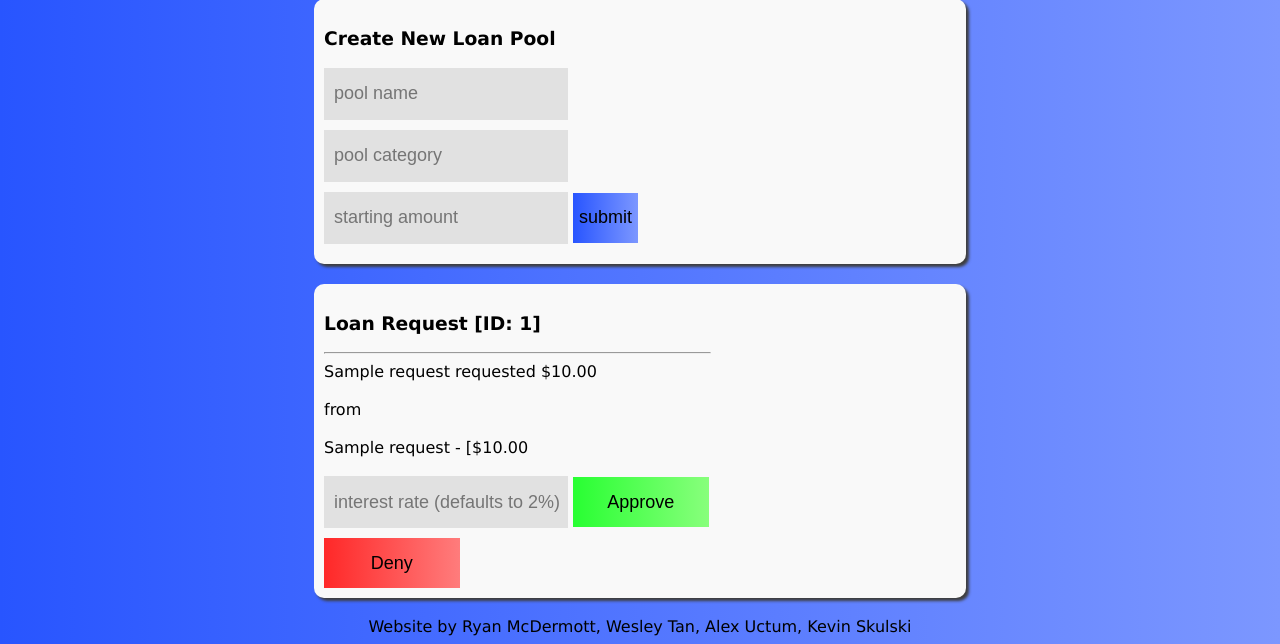
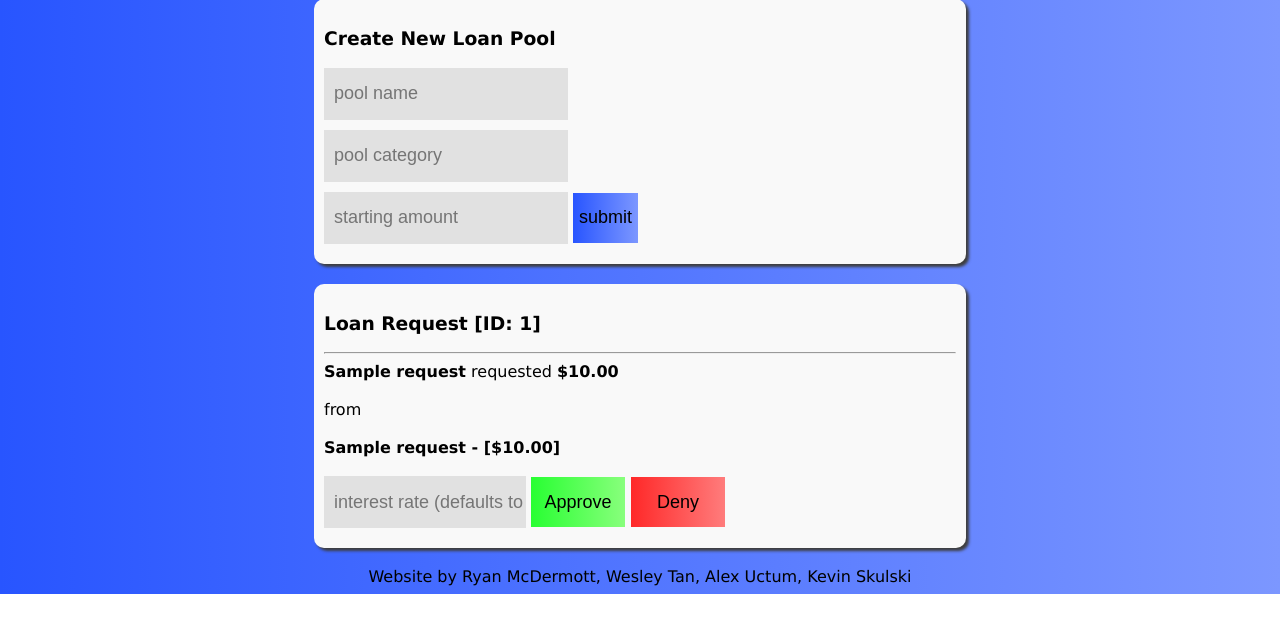
Before and after one commit to tanwesley/microlending_project, a Flask app: template app/templates/bankManagement.html in a window 1280 px wide. Shown: the part 442-1086 px from the top of the page. After the commit the page ends 1036 px from the top, so only its background shows below. Run offline with Flask 2, Linux system fonts and the light colour scheme; the template is opened without the code that fills it: values that come from a table or form of the project are taken from there, others are empty; tables that the repository leaves empty hold one stand-in row (values such as "Sample post"); parts of the project's set-up code (start-up, migrations or seed data) failed here and were passed over.

Commit message:
Made bankManagement page a little prettier

```diff
--- a/app/static/styles/poolStyle.css
+++ b/app/static/styles/poolStyle.css
@@ -48,7 +48,7 @@ button:hover {
 
 .approveButton {
     background-image: linear-gradient(to right, #28FF32, #88FF7C);
-    width: 35%;
+    width: 15%;
 }
 .approveButton:hover {
     background-image: linear-gradient(to right, #3BFF3E, #9BFF8B);
@@ -56,7 +56,7 @@ button:hover {
 
 .denyButton {
     background-image: linear-gradient(to right, #FF2828, #FF7C7C);
-    width: 35%;
+    width: 15%;
 }
 .denyButton:hover {
     background-image: linear-gradient(to right, #FF3B3B, #FF8B8B);
@@ -109,8 +109,10 @@ form {
 }
 .contribute {
     padding-left: 10px;
+    width: auto;
 }
 .request {
     padding-right: 10px;
+    width: auto;
     float: right;
 }
--- a/app/templates/bankManagement.html
+++ b/app/templates/bankManagement.html
@@ -40,16 +40,16 @@
     <!-- Approve/deny loan requests -->
     <div class="container">
         {% for loanRequest in loanRequests %}
-            <form method="post">
+            <form method="post" style="width: 100%;">
                 <h3>Loan Request [ID: {{ loanRequest.id }}]</h3>
                 <hr>
-                <span>{{ loanRequest.requester_name }} requested ${{ "%.2f" | format(loanRequest.amount) }}</span>
+                <span><strong>{{ loanRequest.requester_name }}</strong> requested <strong>${{ "%.2f" | format(loanRequest.amount) }}</strong></span>
                 <br><br>
                 <span>from</span>
                 <br><br>
-                <span>{{ loanRequest.pool_name }} - [${{ "%.2f" | format(loanRequest.pool_amount) }}</span>
+                <span><strong>{{ loanRequest.pool_name }} - [${{ "%.2f" | format(loanRequest.pool_amount) }}]</strong></span>
                 <br><br>
-                <input type="text" name="interest rate" class="poolTextbox" placeholder="interest rate (defaults to 2%)"/>
+                <input type="text" name="interest rate" class="poolTextbox"  style="width: 30%;" placeholder="interest rate (defaults to 2%)"/>
                 <button class="approveButton" type="submit" formaction="approveLoanRequest">Approve</button>
                 <button class="denyButton" type="submit" formaction="denyLoanRequest">Deny</button>
             </form>
```
